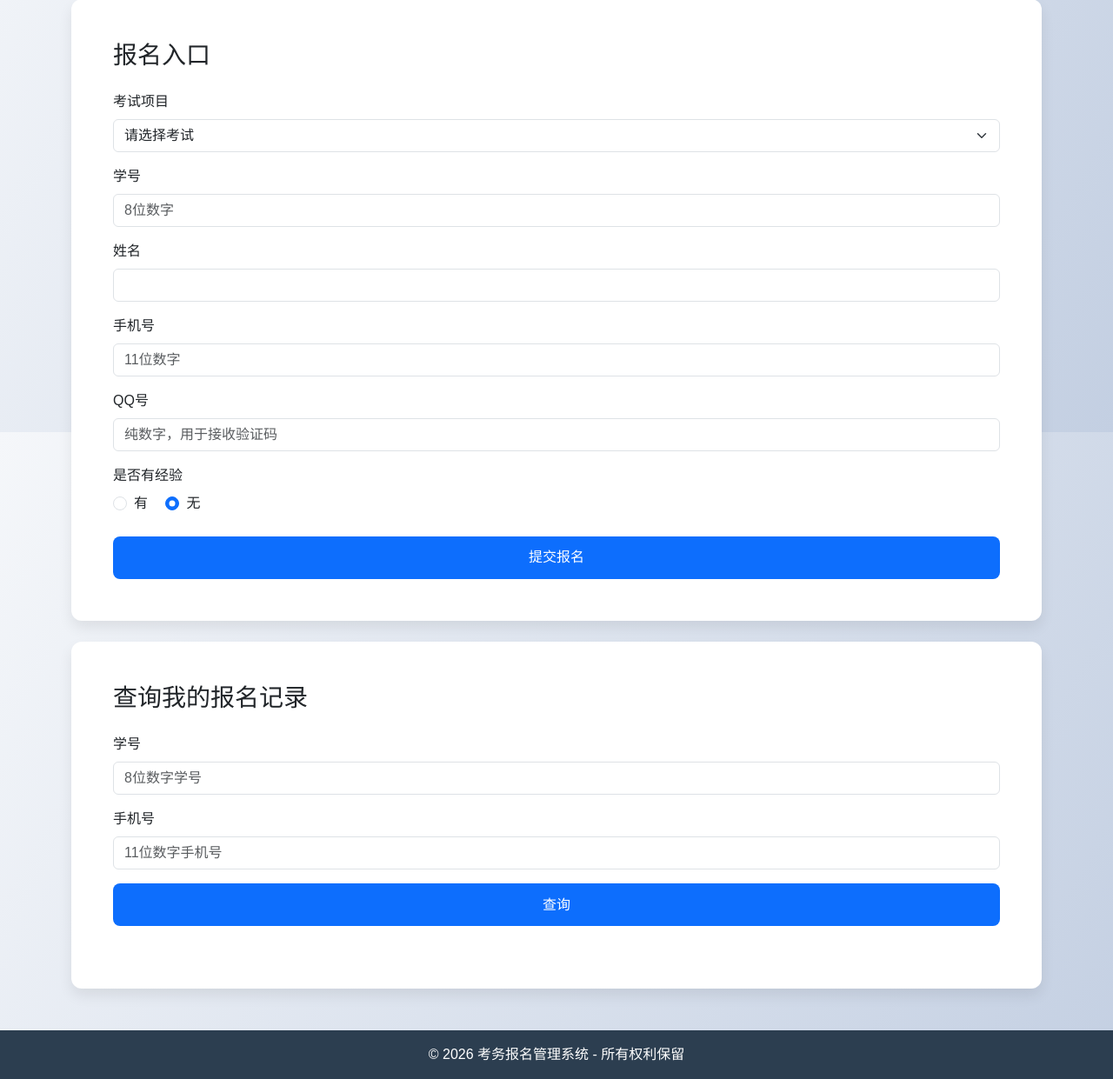
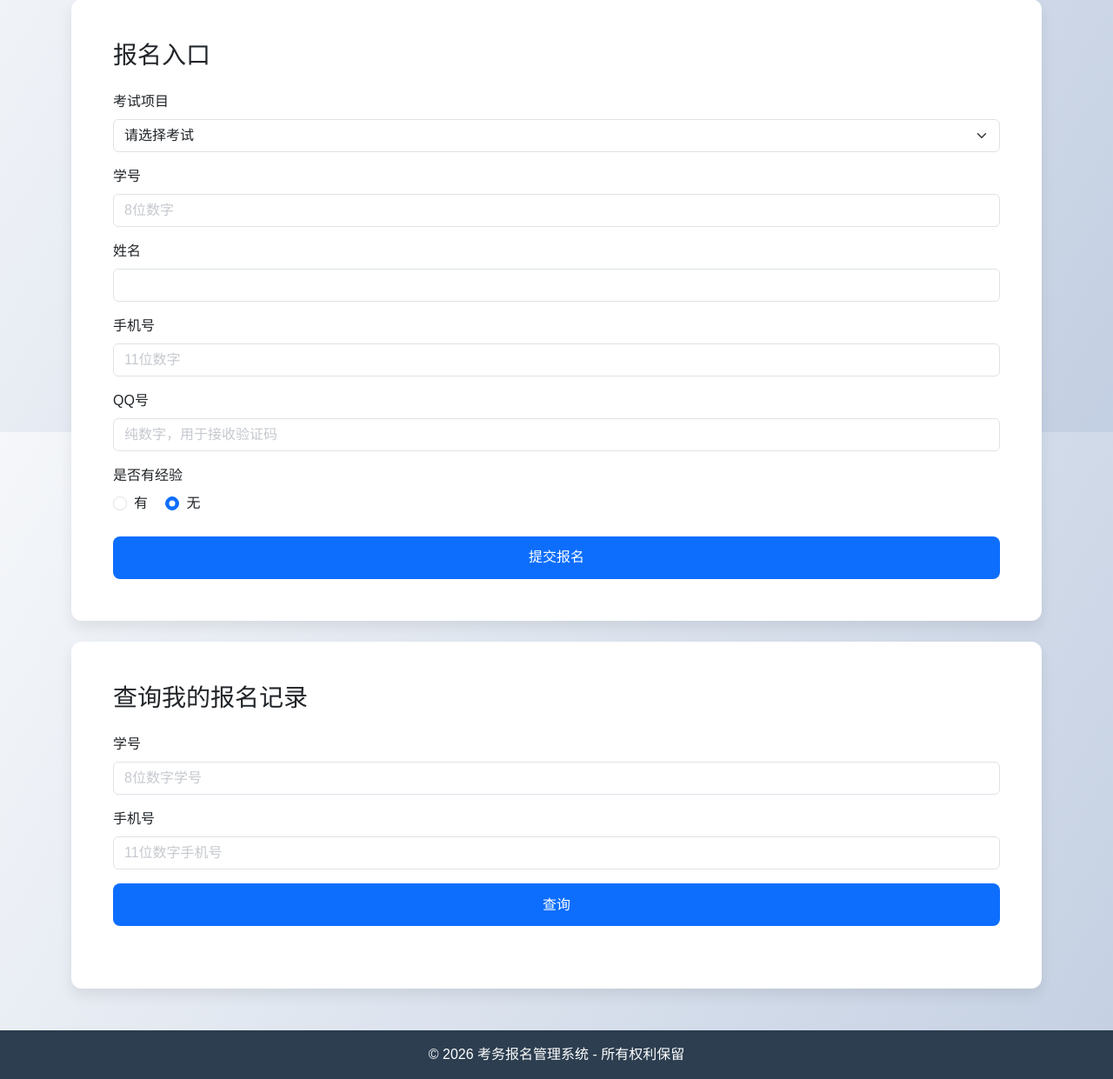
Before and after one commit to wendyfe/kaowu-system-public, a FastAPI app: page /student in a window 1280 px wide. Shown: the part 303-1544 px from the top of the page at 87% size. Run offline with FastAPI, Linux system fonts and the light colour scheme; data that the repository does not hold is empty.

Commit message:
fix: lighter placeholder color, add qq_group to edit panel
- Lighten placeholder text color across all pages (#c5c9ce)
- Add QQ加群链接 field to edit recruitment panel (HTML + JS)
- Add qq_group to backend edit API endpoint and admin-list response

Co-Authored-By: Claude Opus 4.7 <noreply@anthropic.com>

```diff
--- a/app/main.py
+++ b/app/main.py
@@ -288,7 +288,7 @@ async def add_recruit(
     db.refresh(recruit)
     return {"code": 0, "msg": "发布成功"}
 
-# 编辑招募（不变）
+# 编辑招募
 @app.put("/api/recruit/{recruit_id}")
 async def edit_recruit(
     request: Request,
@@ -296,6 +296,7 @@ async def edit_recruit(
     exam_name: str = Form(...),
     need_num: int = Form(...),
     end_time_str: str = Form(None),
+    qq_group: str = Form(None),
     db: Session = Depends(get_db)
 ):
     check_admin_login(request)
@@ -318,6 +319,7 @@ async def edit_recruit(
             recruit.end_time = datetime.strptime(end_time_str, "%Y-%m-%d %H:%M")
         except:
             raise HTTPException(400, "结束时间格式错误")
+    recruit.qq_group = qq_group.strip() if qq_group and qq_group.strip() else None
     db.commit()
     return {"code": 0, "msg": "修改成功"}
 
@@ -400,7 +402,8 @@ async def get_admin_recruit_list(request: Request, db: Session = Depends(get_db)
             "need_num": r.need_num,
             "registered": count_val,
             "end_time": r.end_time.strftime("%Y-%m-%d %H:%M") if r.end_time else None,
-            "status": status
+            "status": status,
+            "qq_group": r.qq_group
         })
     return result
 
--- a/app/static/style.css
+++ b/app/static/style.css
@@ -61,6 +61,18 @@ body {
     font-weight: 500;
 }
 
+/* 占位符颜色调浅 */
+::placeholder {
+    color: #c5c9ce !important;
+    opacity: 1;
+}
+input::placeholder,
+textarea::placeholder,
+select::placeholder {
+    color: #c5c9ce !important;
+    opacity: 1;
+}
+
 .modal-content {
     border-radius: 12px;
 }
```
Also changed, not shown: app/static/admin.html (+11 -3 lines).
